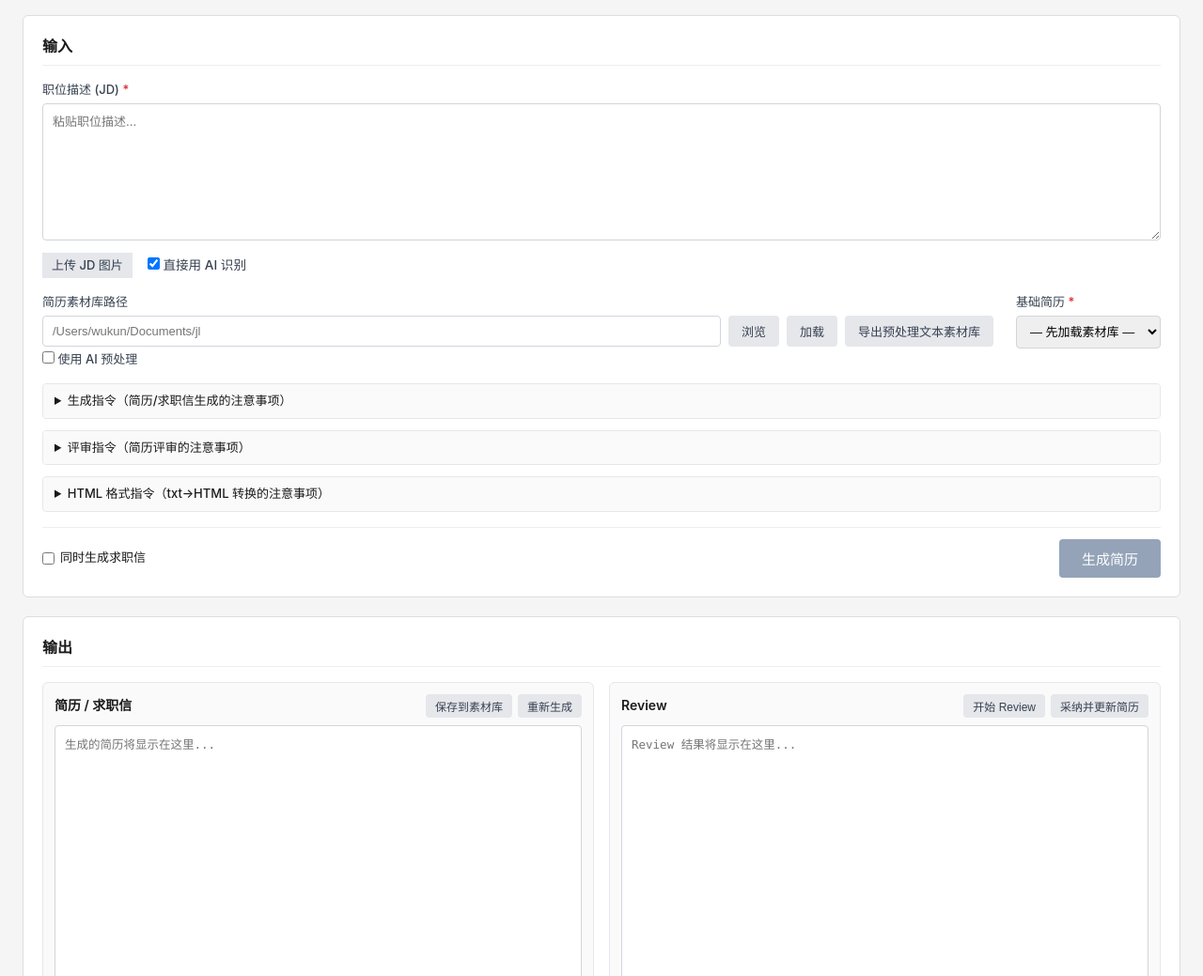
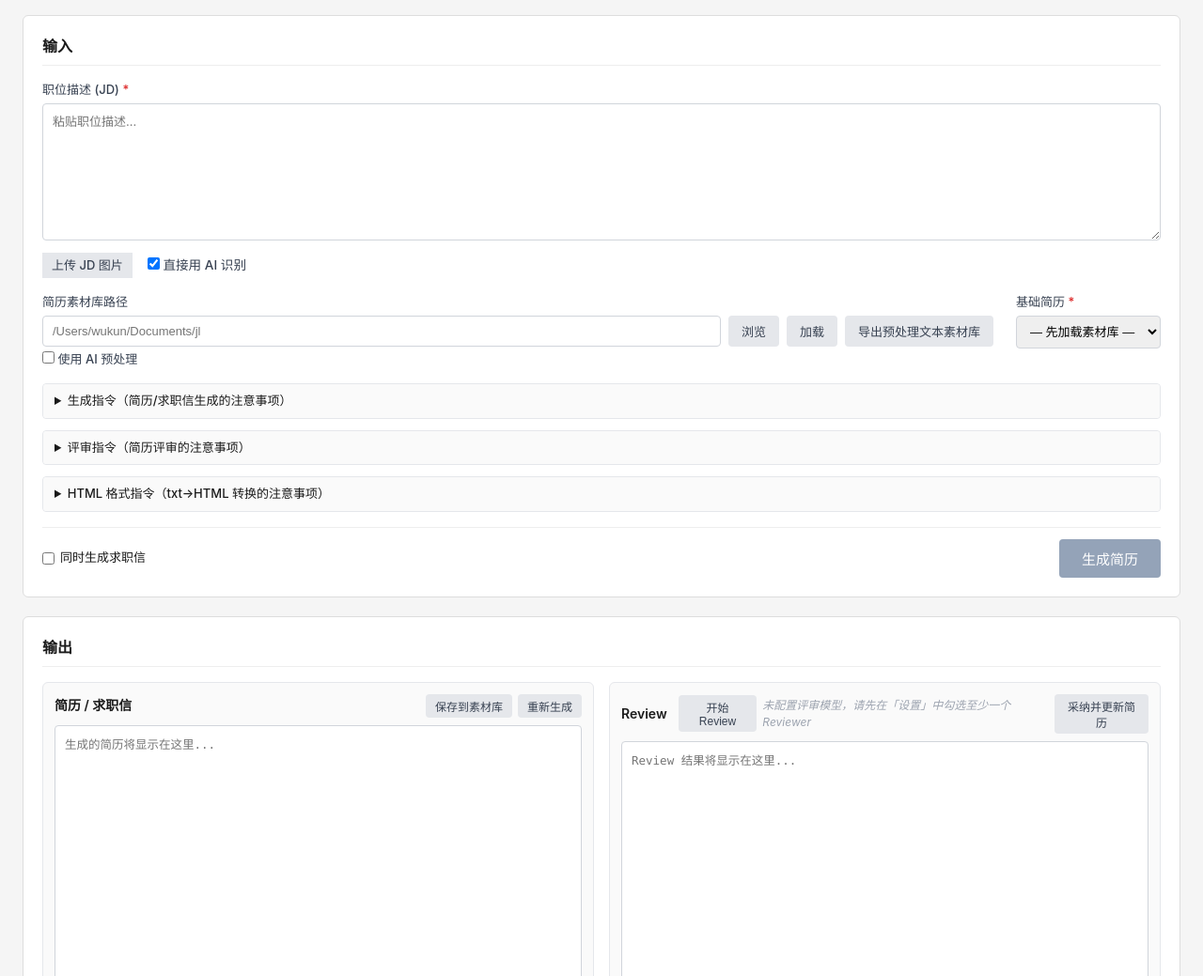
Before and after one commit to wukun2005-gif/resumeTailor, a website built with Vite: page index.html in a window 1280 px wide. Shown: the part 61-1100 px from the top of the page at 94% size. Built offline with nearby package versions, Linux system fonts and the light colour scheme.

Commit message:
feat: G4 未配置 Reviewer 时提醒 + 修复 Reviewer 勾选保存不生效 Bug
Review 面板新增灰色提示文字「未配置评审模型...」，无 Reviewer 时显示。
修复 resolveReviewerConnectionIds 回退逻辑：用户取消所有 Reviewer 勾选后
保存不生效（原逻辑总是回退到默认值），使用 sentinel ['_NONE_'] 标记明确
空选择以跳过回退。

Co-Authored-By: Claude Opus 4.7 <noreply@anthropic.com>

```diff
--- a/index.html
+++ b/index.html
@@ -397,6 +397,7 @@
             <h3>Review<span id="reviewStatusAndToken" style="font-size:0.85rem;color:#666;margin-left:12px;"></span><span id="reviewTimeoutWarn" class="stream-timeout-warning" style="display:none">⚠ AI 响应较慢，请稍候...</span></h3>
             <div class="panel-actions">
               <button id="reviewBtn" class="btn-secondary btn-sm">开始 Review</button>
+              <span id="reviewerHint" class="reviewer-hint" style="display:none">未配置评审模型，请先在「设置」中勾选至少一个 Reviewer</span>
               <button id="applyReviewBtn" class="btn-secondary btn-sm" disabled>采纳并更新简历</button>
             </div>
           </div>
--- a/src/main.js
+++ b/src/main.js
@@ -80,7 +80,7 @@ const els = {
    resumeOutput: $('resumeOutput'), resumeStatusAndToken: $('resumeStatusAndToken'), resumeTimeoutWarn: $('resumeTimeoutWarn'),
   saveResumeBtn: $('saveResumeBtn'), regenerateBtn: $('regenerateBtn'),
   saveFilenameRow: $('saveFilenameRow'), saveFilename: $('saveFilename'), confirmSaveBtn: $('confirmSaveBtn'), cancelSaveBtn: $('cancelSaveBtn'),
-   reviewBtn: $('reviewBtn'), reviewOutput: $('reviewOutput'), reviewStatusAndToken: $('reviewStatusAndToken'), reviewTimeoutWarn: $('reviewTimeoutWarn'),
+   reviewBtn: $('reviewBtn'), reviewerHint: $('reviewerHint'), reviewOutput: $('reviewOutput'), reviewStatusAndToken: $('reviewStatusAndToken'), reviewTimeoutWarn: $('reviewTimeoutWarn'),
   applyReviewBtn: $('applyReviewBtn'),
   chatHistory: $('chatHistory'), chatInput: $('chatInput'), chatSendBtn: $('chatSendBtn'),
   genNotesSection: $('genNotesSection'), genNotesOutput: $('genNotesOutput'),
@@ -384,6 +384,9 @@ function resolveSingleConnectionId(currentValue, savedValue, defaultValue) {
 function resolveReviewerConnectionIds(currentValues = [], savedValues = [], defaultValue = 'google-studio-google') {
   const configuredIds = getConfiguredConnectionIds();
   if (!configuredIds.length) return [];
+
+  // Sentinel: user explicitly unchecked all reviewers — respect the empty selection
+  if (currentValues.length === 1 && currentValues[0] === '_NONE_') return [];
 
   // 优先使用当前选择的值
   if (currentValues.length > 0) {
@@ -460,11 +463,17 @@ function getBestOrchestratorModelId() {
 
 function populateAgentDropdowns() {
   const configured = getConfiguredConnections();
+  // Capture checkbox state BEFORE clearing the DOM.
+  // If checkboxes exist but user unchecked all, we must respect the explicit empty selection
+  // instead of falling back to saved state (which would re-check old selections).
+  const reviewerCheckboxesExist = els.cfgAgentReviewers.querySelectorAll('input[type="checkbox"]').length > 0;
+  const prevReviewerValues = getSelectedReviewers();
   const prevSelections = {
     orchestratorValue: els.cfgAgentOrchestrator?.value,
     generatorValue: els.cfgAgentGenerator.value,
     htmlValue: els.cfgAgentHtml.value,
-    reviewerValues: getSelectedReviewers(),
+    // Sentinel ['_NONE_'] = checkboxes exist but nothing checked → explicit "no selection"
+    reviewerValues: (prevReviewerValues.length === 0 && reviewerCheckboxesExist) ? ['_NONE_'] : prevReviewerValues,
     preprocessorValue: els.cfgAgentPreprocessor?.value,
   };
   const bestOrchestratorId = getBestOrchestratorModelId();
@@ -499,7 +508,12 @@ function getHtmlModelId() {
 }
 
 function getReviewerModelIds() {
-  return resolveReviewerConnectionIds(getSelectedReviewers(), state.get('reviewerModels', ['google-studio-google']), 'google-studio-google');
+  const selected = getSelectedReviewers();
+  const checkboxesExist = els.cfgAgentReviewers.querySelectorAll('input[type="checkbox"]').length > 0;
+  // If reviewer checkboxes exist in DOM but nothing is checked, user explicitly chose no reviewer.
+  // Use sentinel to prevent resolveReviewerConnectionIds from falling back to defaults.
+  const currentValues = (selected.length === 0 && checkboxesExist) ? ['_NONE_'] : selected;
+  return resolveReviewerConnectionIds(currentValues, state.get('reviewerModels', ['google-studio-google']), 'google-studio-google');
 }
 
 function getJdAnalysisModelId() {
@@ -1278,6 +1292,7 @@ function updateGenerateBtn() {
   els.regenerateBtn.disabled = isStreaming;
   els.generateHtmlBtn.disabled = !els.resumeOutput.value.trim() || isStreaming || (!els.mockMode.checked && !hasHtml);
   els.reviewBtn.disabled = !els.resumeOutput.value.trim() || isStreaming || (!els.mockMode.checked && !hasReviewer);
+  els.reviewerHint.style.display = hasReviewer ? 'none' : '';
   els.applyReviewBtn.disabled = isStreaming || !els.reviewOutput.value.trim();
   els.saveResumeBtn.disabled = isStreaming || !els.resumeOutput.value.trim();
 }
@@ -1316,6 +1331,7 @@ async function saveSettings() {
   }
 
   const assignments = populateAgentDropdowns();
+  updateGenerateBtn();
   state.set('orchestratorModel', assignments.orchestratorModel);
   state.set('generatorModel', assignments.generatorModel);
   state.set('reviewerModels', assignments.reviewerModels);
--- a/src/style.css
+++ b/src/style.css
@@ -61,7 +61,8 @@ main { max-width: 1400px; margin: 0 auto; padding: 20px 24px; }
 .panel { flex: 1; min-width: 0; border: 1px solid #e5e7eb; border-radius: 6px; padding: 12px; background: #fafafa; }
 .panel-header { display: flex; justify-content: space-between; align-items: center; margin-bottom: 8px; }
 .panel-header h3 { font-size: 14px; font-weight: 600; }
-.panel-actions { display: flex; gap: 6px; }
+.panel-actions { display: flex; gap: 6px; align-items: center; }
+.reviewer-hint { font-size: 12px; color: #9ca3af; font-style: italic; }
 .output-area { width: 100%; font-family: 'SF Mono', 'Menlo', 'Consolas', 'PingFang SC', monospace; font-size: 12.5px; line-height: 1.6; padding: 10px; border: 1px solid #d1d5db; border-radius: 4px; resize: vertical; background: #fff; }
 .save-filename { display: flex; gap: 8px; align-items: center; margin-bottom: 8px; padding: 8px; background: #eff6ff; border-radius: 4px; }
 .save-filename input { flex: 1; padding: 4px 8px; border: 1px solid #93c5fd; border-radius: 4px; font-size: 13px; }
```
Also changed, not shown: DESIGN.md (+1 -0 lines).
